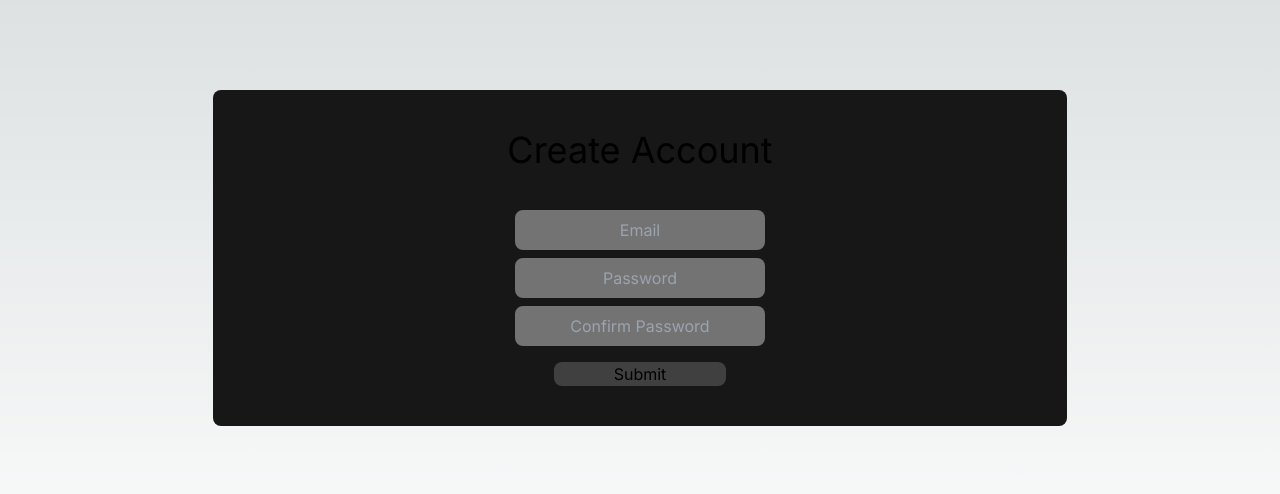
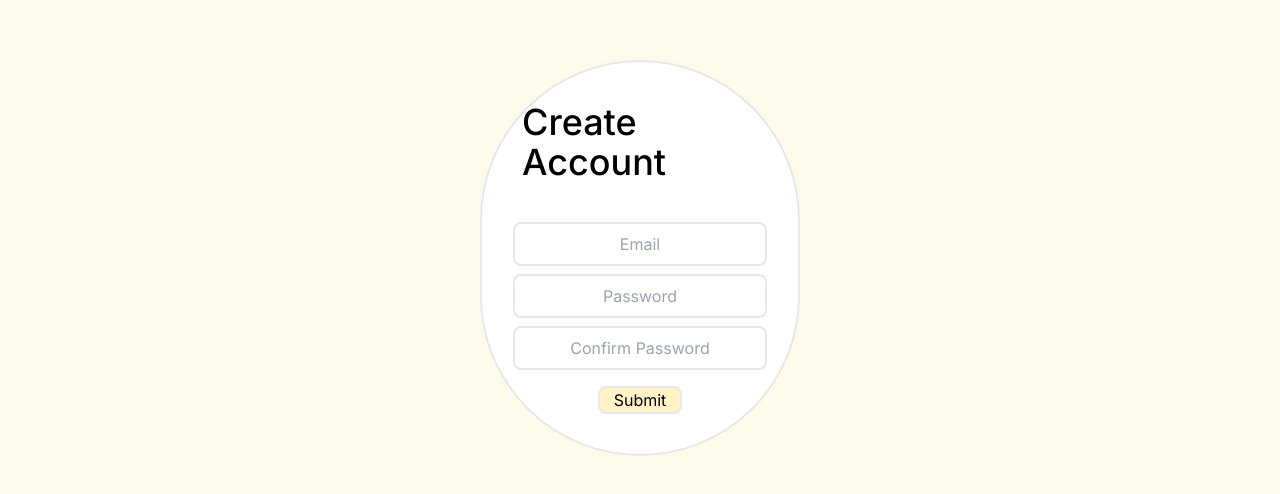
Before and after one commit to jpntc/Headstarter-Hackathon_2-BankComplaintSystem, a Next.js app in the folder frontend/: page /signup in a window 1280 px wide. Shown: the part 142-636 px from the top of the page. Built offline with nearby package versions, Linux system fonts and the light colour scheme.

Commit message:
login.signup styling
login and signup styling

```diff
--- a/frontend/app/login/page.js
+++ b/frontend/app/login/page.js
@@ -29,26 +29,23 @@ function Login() {
   }
 
   return (
-    <div className="w-screen h-screen flex justify-center items-center">
-      <div className="flex flex-col w-8/12 items-center bg-neutral-900 rounded-lg p-10">
-        <header className="text-4xl mb-10">Login Page</header>
-        <form
-          className="w-8/12 flex flex-col items-center"
-          onSubmit={handleSubmit}
-        >
+    <div className="w-screen h-screen flex justify-center items-center bg-amber-50">
+      <div className="flex flex-col w-3/12 items-center bg-white rounded-full p-10 border-solid border-2 text-black">
+        <header className="text-4xl mb-10 font-medium">Login Page</header>
+        <form className="flex flex-col items-center" onSubmit={handleSubmit}>
           <input
-            className="rounded-lg mb-2 text-center bg-neutral-500 p-2"
+            className="rounded-lg mb-2 text-center bg-white p-2 border-solid border-2"
             placeholder="Email"
             value={email}
             onChange={handleEmail}
           ></input>
           <input
-            className="rounded-lg mb-2 text-center bg-neutral-500 p-2"
+            className="rounded-lg mb-2 text-center bg-white p-2 border-solid border-2"
             placeholder="Password"
             value={password}
             onChange={handlePassword}
           ></input>
-          <button className="bg-neutral-700 rounded-lg mt-2 w-4/12">
+          <button className="bg-amber-100 rounded-lg mt-2 w-4/12 border-solid border-2">
             Submit
           </button>
         </form>
--- a/frontend/app/signup/page.js
+++ b/frontend/app/signup/page.js
@@ -72,13 +72,10 @@ const Signup = () => {
   }
 
   return (
-    <div className="w-screen h-screen flex justify-center items-center">
-      <div className="flex flex-col w-8/12 items-center bg-neutral-900 rounded-lg p-10">
-        <header className="text-4xl mb-10">Create Account</header>
-        <form
-          className="w-8/12 flex flex-col items-center"
-          onSubmit={handleSubmit}
-        >
+    <div className="w-screen h-screen flex justify-center items-center bg-amber-50">
+      <div className="flex flex-col w-3/12 items-center bg-white rounded-full p-10 text-black border-solid border-2">
+        <header className="text-4xl mb-10 font-medium">Create Account</header>
+        <form className="flex flex-col items-center" onSubmit={handleSubmit}>
           {/* <input
             className="rounded-lg mb-2 text-center bg-neutral-500 p-2"
             placeholder="First Name"
@@ -94,24 +91,24 @@ const Signup = () => {
             onChange={handleName}
           ></input> */}
           <input
-            className="rounded-lg mb-2 text-center bg-neutral-500 p-2"
+            className="rounded-lg mb-2 text-center bg-white p-2 border-solid border-2"
             placeholder="Email"
             value={email}
             onChange={handleEmail}
           ></input>
           <input
-            className="rounded-lg mb-2 text-center bg-neutral-500 p-2"
+            className="rounded-lg mb-2 text-center bg-white p-2 border-solid border-2"
             placeholder="Password"
             value={password}
             onChange={handlePassword}
           ></input>
           <input
-            className="rounded-lg mb-2 text-center bg-neutral-500 p-2"
+            className="rounded-lg mb-2 text-center bg-white p-2 border-solid border-2"
             placeholder="Confirm Password"
             value={confirmPassword}
             onChange={handleConfirmPassword}
           ></input>
-          <button className="bg-neutral-700 rounded-lg mt-2 w-4/12">
+          <button className="bg-amber-100 rounded-lg mt-2 w-4/12 border-solid border-2">
             Submit
           </button>
         </form>
```
